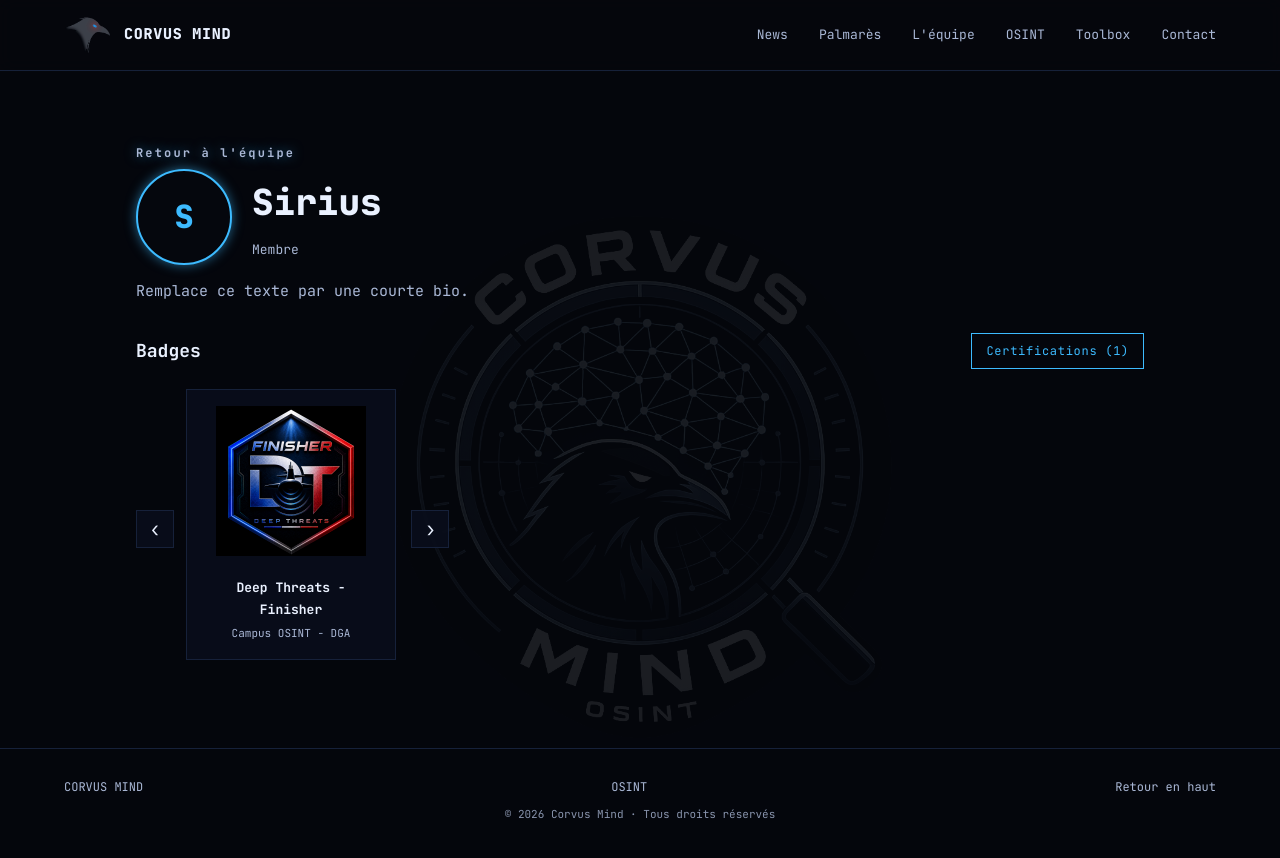
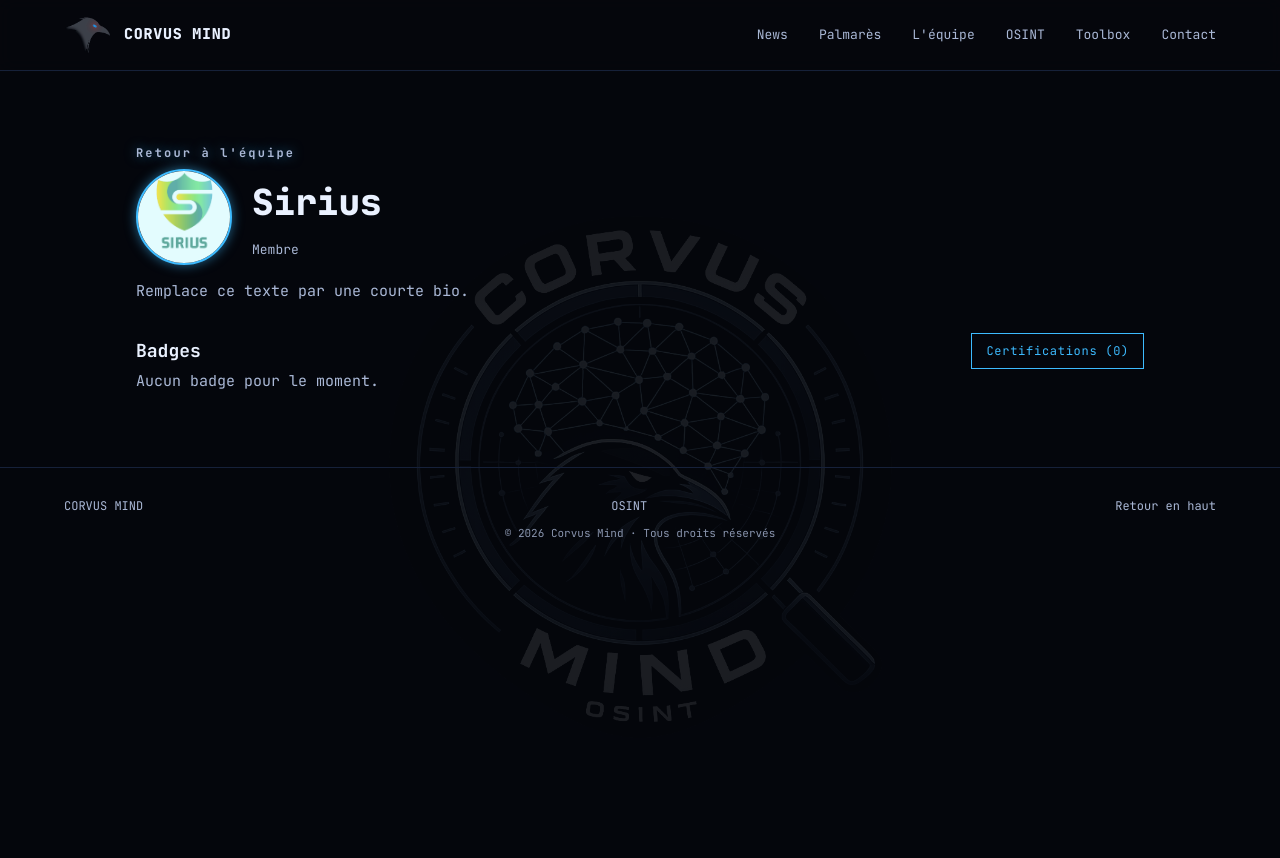
Before and after one commit to shsh-commits/corvusmind, a Jekyll site: the page built from _members/membre-3.md, in a window 1280 px wide. Shown: the top 858 px of the page. Built offline with Jekyll 4.4.1, drawn with Linux system fonts in a browser that asks for light colours.

Commit message:
ajout_pp

```diff
--- a/_members/membre-3.md
+++ b/_members/membre-3.md
@@ -4,7 +4,7 @@
 name: "Sirius"
 role: "Membre"
 order: 3
-photo: ""        # fichier dans assets/img/membres/ (vide = initiale)
+photo: "sirius.png"        # fichier dans assets/img/membres/ (vide = initiale)
 # Liens de la fenêtre « Social » (url vide = ignoré, aucun lien = pas de bouton).
 # img = logo (fichier dans assets/img/logos/), vide = initiale du nom.
 socials:
@@ -14,15 +14,15 @@
 # Chaque entrée = un badge affiché dans le carousel.
 # img = fichier dans assets/img/logos/, vide = tuile placeholder (initiale). url vide = non cliquable.
 badges:
-  - title: "Deep Threats - Finisher"
-    issuer: "Campus OSINT - DGA"
-    img: "badge-deepthreats-finisher.png"
+  - title: ""
+    issuer: ""
+    img: ""
     url: ""
 # Liste affichée dans le panneau « Certifications » (img = icône dans assets/img/logos/, vide = initiale).
 certifications:
-  - title: "Deepthreats - Participation"
-    issuer: "Campus OSINT - DGA"
-    img: "cert-deepthreats-participation.png"
+  - title: ""
+    issuer: ""
+    img: ""
     url: ""
 ---
 Remplace ce texte par une courte bio.
```
Also changed, not shown: Gemfile (added, +11 -0 lines), _members/membre-1.md (+1 -1 lines), _members/membre-4.md (+7 -7 lines), Gemfile.lock (added), assets/img/membres/noje_77.jpg (added), assets/img/membres/sirius.png (added).
